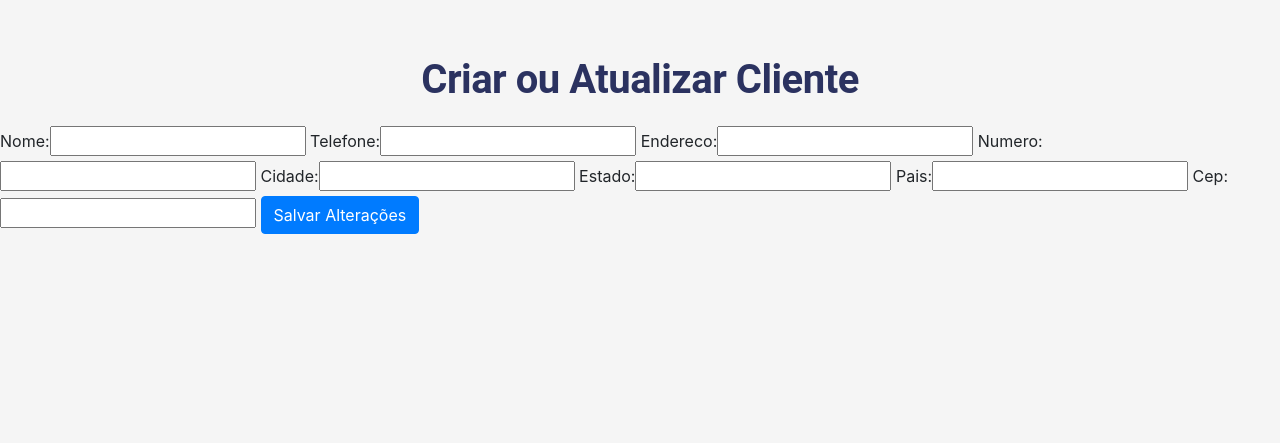
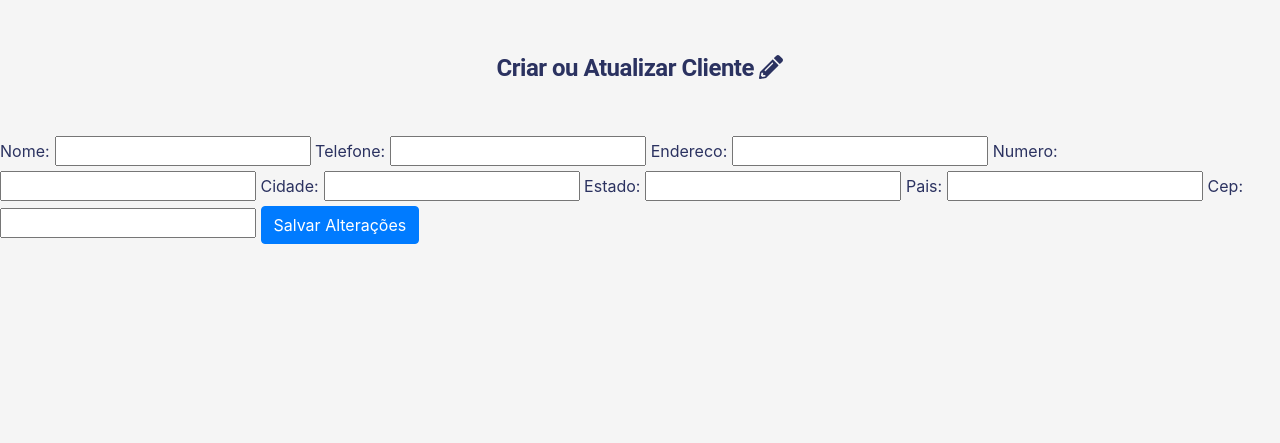
Before and after one commit to dynnah/CRUDPython, a Django app: page /new in a window 1280 px wide. Shown: the top 443 px of the page. Run offline with Django 3.2, Linux system fonts and the light colour scheme; some libraries are stand-ins or nearby versions.

Commit message:
formulario

```diff
--- a/clients/static/clients/css/form.css
+++ b/clients/static/clients/css/form.css
@@ -8,13 +8,31 @@ body {
   font-family: 'Roboto', sans-serif;
 	color: #2b3260;
 	text-align: center;
-	font-size: 2.5em;
+	font-size: 1.5em;
 	letter-spacing: -.5px;
   font-weight: bold;
   margin-top: 50px;
 }
 
 /* formulario */
+
+.form {
+	margin-top: 50px;
+	margin-bottom: 50px;
+  width:100%
+}
+
+.form-group {
+	display: table;
+  margin: 0 auto;
+}
+
+label {
+	color: #2b3260;
+	margin-right: 5px;
+}
+
+
 
 /* botoes */
 
--- a/clients/templates/clients-form.html
+++ b/clients/templates/clients-form.html
@@ -11,6 +11,7 @@
 
     <link rel="stylesheet" href="https://maxcdn.bootstrapcdn.com/bootstrap/4.0.0/css/bootstrap.min.css" integrity="sha384-Gn5384xqQ1aoWXA+058RXPxPg6fy4IWvTNh0E263XmFcJlSAwiGgFAW/dAiS6JXm" crossorigin="anonymous">
     <link rel="stylesheet" href="{% static 'clients/css/form.css' %}" />
+    <script defer src="https://use.fontawesome.com/releases/v5.0.6/js/all.js"></script>
 
 
     <title>CRUD With Python</title>
@@ -18,15 +19,17 @@
 <body>
 
     <div class="title">
-        <p>Criar ou Atualizar Cliente</p>
+        <p>Criar ou Atualizar Cliente <i class="fas fa-pencil-alt"></i></p>
     </div>
 
-    <div class="form-group">
-        <form method="POST">
-            {% csrf_token %}
-            {{ form }}
-            <button type="submit" class="btn btn-primary">Salvar Alterações</button>
-        </form>
+    <div class="form">
+        <div class="form-group">
+            <form method="POST" role="form">
+                {% csrf_token %}
+                {{ form }}
+                <button type="submit" class="btn btn-primary">Salvar Alterações</button>
+            </form>
+        </div>
     </div>
 
     <div class="delete-client">
```
